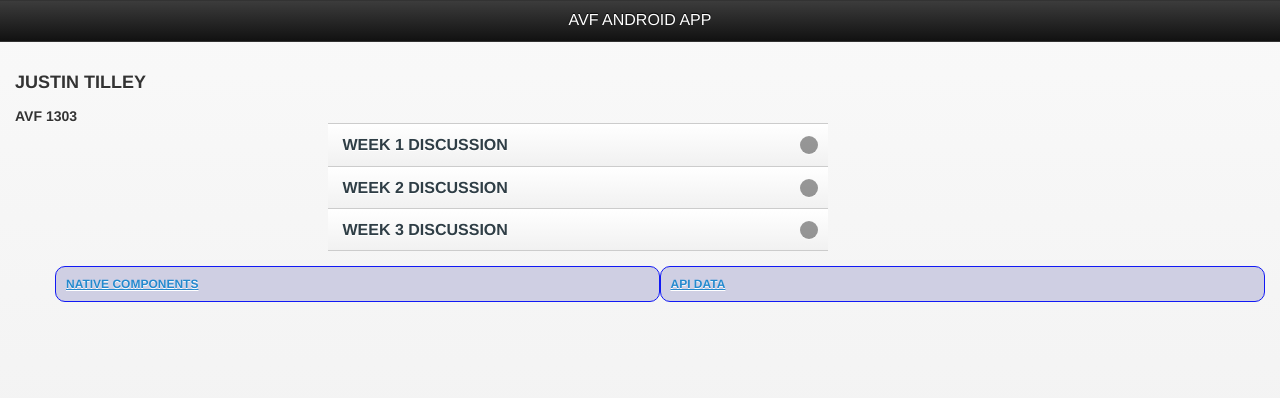
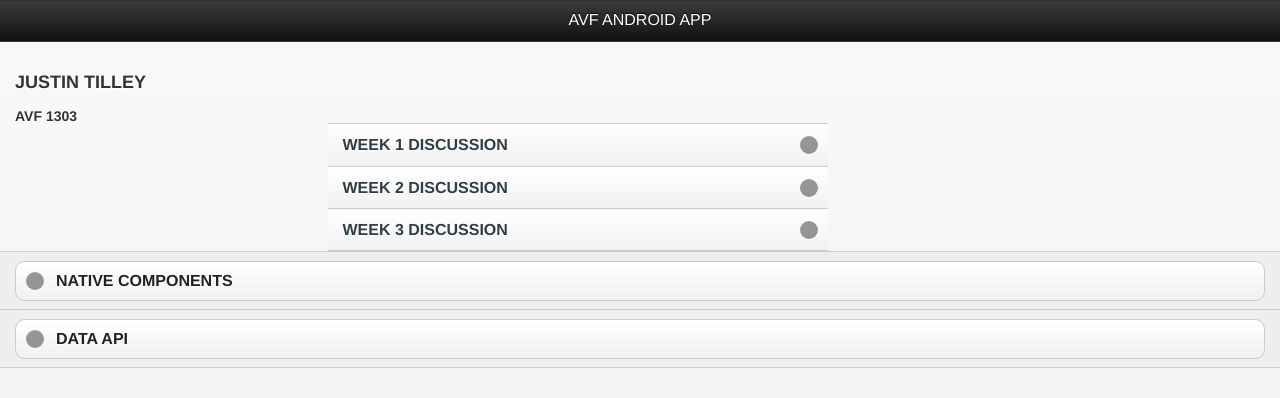
Before and after one commit to JTilley24/AVF, a plain HTML site: page Android/assets/www/index.html in a window 1280 px wide. Drawn offline with Linux system fonts and the light colour scheme.

Commit message:
Changes Week 1

```diff
--- a/Android/assets/www/css/style.css
+++ b/Android/assets/www/css/style.css
@@ -7,16 +7,3 @@ AVF 1303
 	width: 40%;
 	margin-left: 25%;
 }
-
-#comp{
-	margin-top: 30px;
-	list-style: none;
-}
-
-#comp li{
-	border: 1px solid #1119F5;
-	border-radius: 10px;
-	background: #CFCFE3;
-	padding: 10px;
-
-}
--- a/Android/assets/www/index.html
+++ b/Android/assets/www/index.html
@@ -25,9 +25,26 @@
                 <li><a href="#">Week 2 Discussion</a></li>
                 <li><a href="#">Week 3 Discussion</a></li>
             </ul>
-            <ul class="ui-grid-a" id="comp">
-                <li class="ui-block-a"><a href="#">Native components</a></li>
-                <li class="ui-block-b"><a href="#">API data</a></li>
+        </div>
+        <div>
+            <ul data-role="listview" >
+                <li data-role="collapsible" id="native">
+                	<h3>Native Components</h3>
+                	<ul>
+                		<li><a href="#">Contacts</a></li>
+                		<li><a href="#">Barcode Scanner</a></li>
+                		<li><a href="#">Facebook</a></li>
+                		<li><a href="#">Compass</a></li>
+                		<li><a href="#">Weather</a></li>
+                	</ul>
+                </li>
+                <li data-role="collapsible" id="api">
+                	<h3>Data API</h3>
+                	<ul>
+                		<li><a href="#">Vehicle MPG ratings</a></li>
+                		<li><a href="#">NADA information</a></li>
+                	</ul>
+                </li>
             </ul>
         </div>
 
--- a/iOS/www/css/style.css
+++ b/iOS/www/css/style.css
@@ -7,16 +7,3 @@ AVF 1303
 	width: 40%;
 	margin-left: 25%;
 }
-
-#comp{
-	margin-top: 30px;
-	list-style: none;
-}
-
-#comp li{
-	border: 1px solid #1119F5;
-	border-radius: 10px;
-	background: #CFCFE3;
-	padding: 10px;
-
-}
```
Also changed, not shown: iOS/www/index.html (+20 -3 lines), 4 other files.
